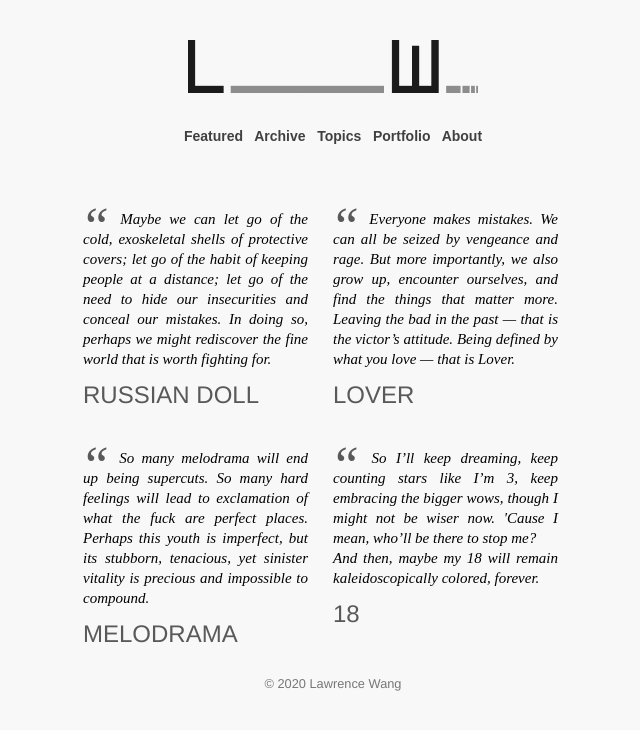
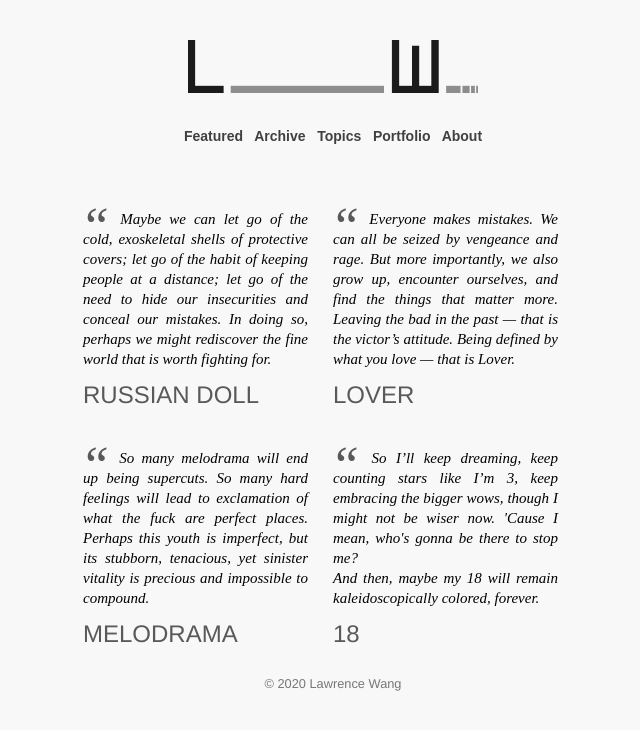
Before and after one commit to law-wang/blog-1.1, a Jekyll site: the page built from index.html, in a window 1280 px wide. Shown: the top 730 px of the page, without its empty margins (307-947 px from the left). Built offline with Jekyll 4.4.1, drawn with Linux system fonts in a browser that asks for light colours; some web fonts are replaced.

Commit message:
added mobile

```diff
--- a/_sass/main.scss
+++ b/_sass/main.scss
@@ -399,7 +399,7 @@
 
 /* For Home Page Display */
 #blog {
-  padding-bottom: 7%;
+  padding-bottom: 10%;
 }
 .threecolumns {
 	float: right;
--- a/index.html
+++ b/index.html
@@ -29,7 +29,7 @@
       <div class="threecolumns">
         <div class="blogpost">
           <quoteblock align="justify">
-            So I’ll keep dreaming, keep counting stars like I’m 3, keep embracing the bigger wows, though I might not be wiser now. 'Cause I mean, who’ll be there to stop me?
+            So I’ll keep dreaming, keep counting stars like I’m 3, keep embracing the bigger wows, though I might not be wiser now. 'Cause I mean, who's gonna be there to stop me?
             <br>
             And then, maybe my 18 will remain kaleidoscopically colored, forever.
           </quoteblock>
```
